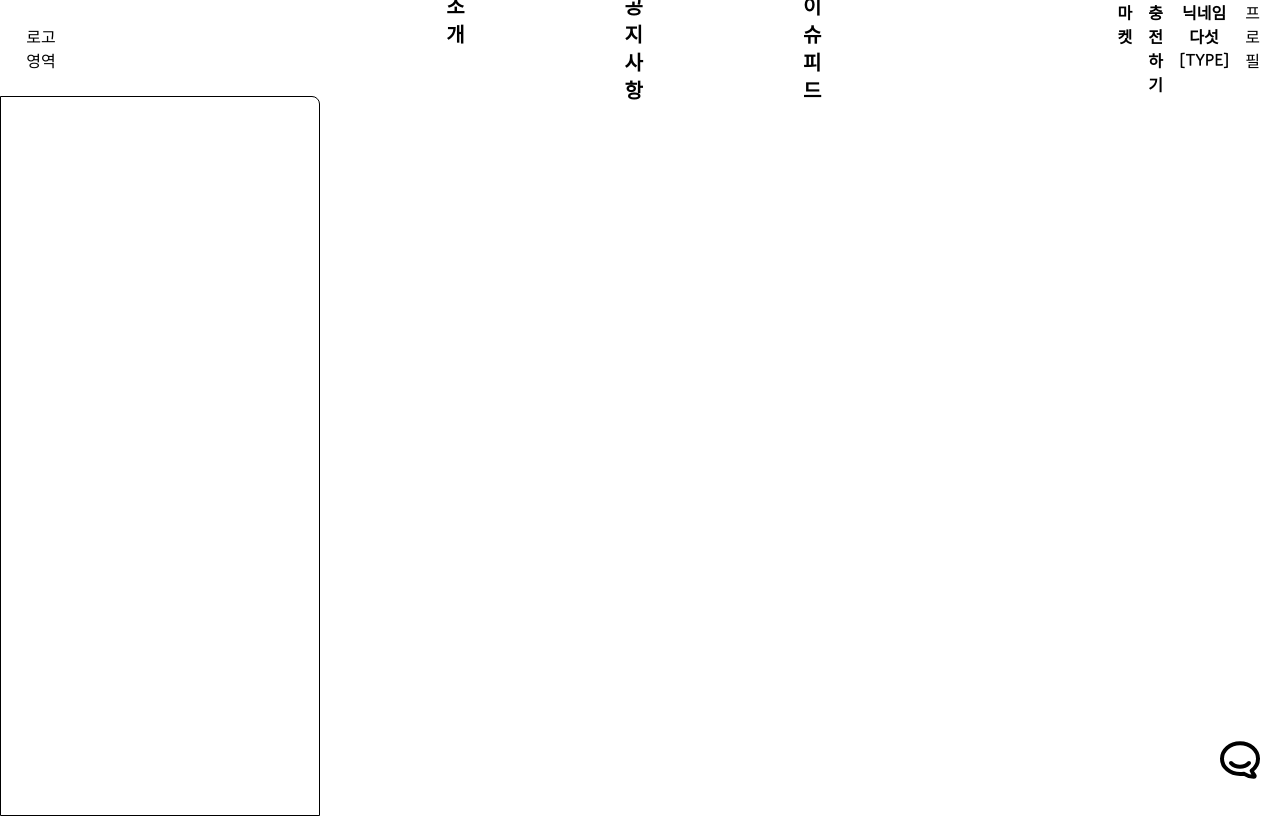
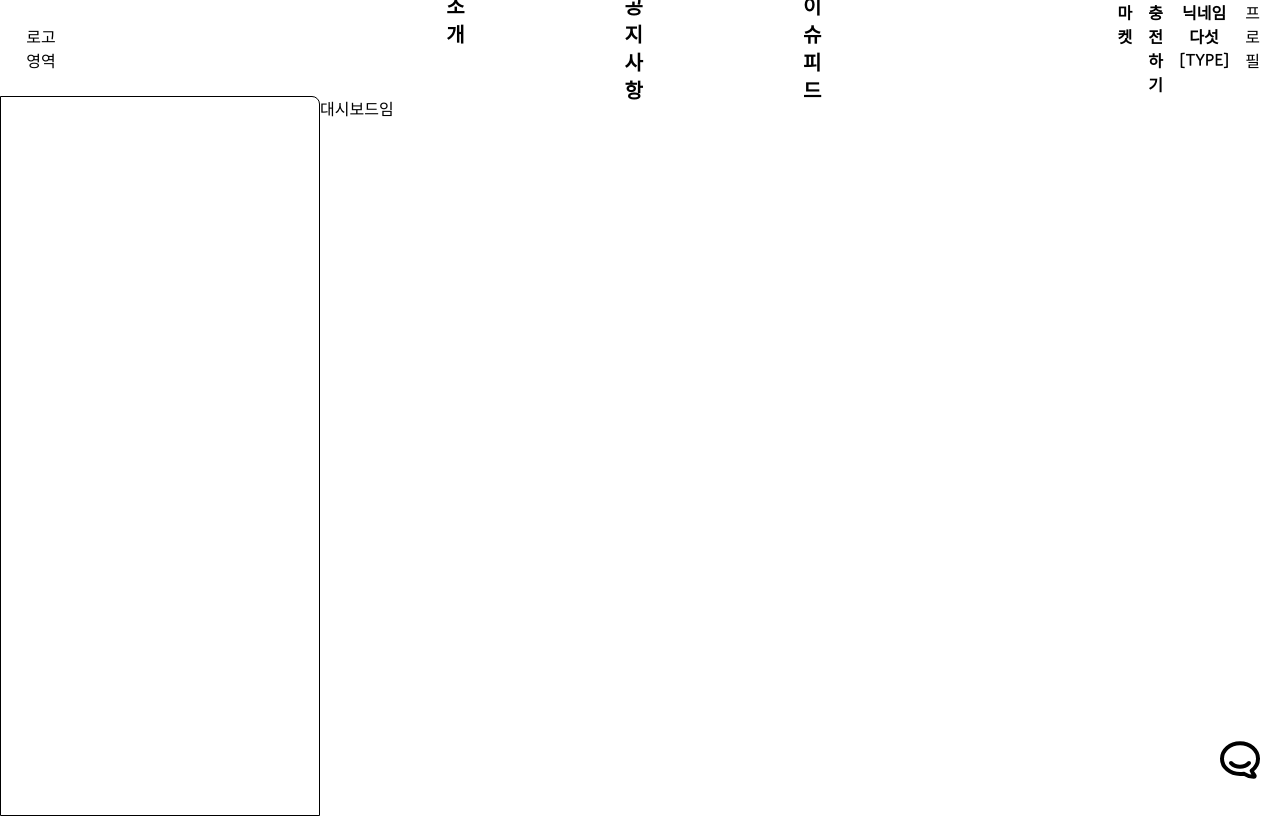
Before and after one commit to ChrisEuristic/SideProject_Community, a Next.js app in the folder frontend/: page / in a window 1280 px wide. Built offline with nearby package versions, Linux system fonts and the light colour scheme.

Commit message:
대시보드 별도페이지 삭제, 홈화면을 대시보드로 전환

```diff
--- a/frontend/src/app/dashboard/page.tsx
+++ /dev/null
@@ -1,7 +0,0 @@
-export default function DashBoardPage () {
-  return (
-    <>
-      <main>대시보드임</main>
-    </>
-  );
-}
--- a/frontend/src/app/page.tsx
+++ b/frontend/src/app/page.tsx
@@ -1,7 +1,7 @@
 export default function Home() {
   return (
     <main>
-
+      대시보드임
     </main>
   );
 }
```
